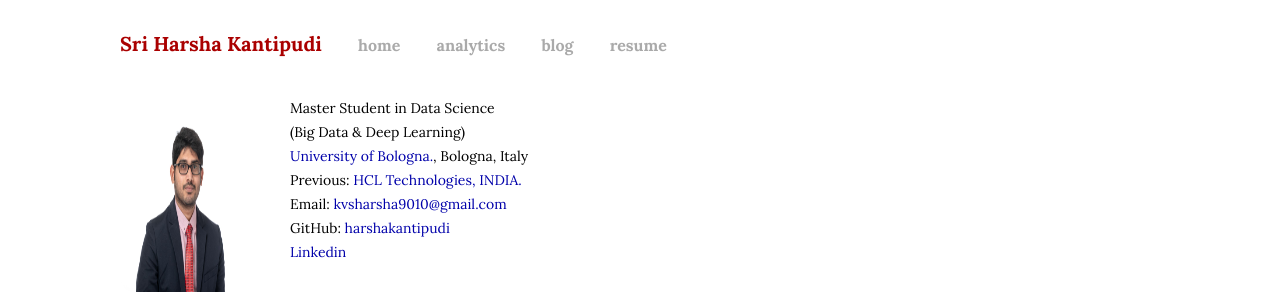
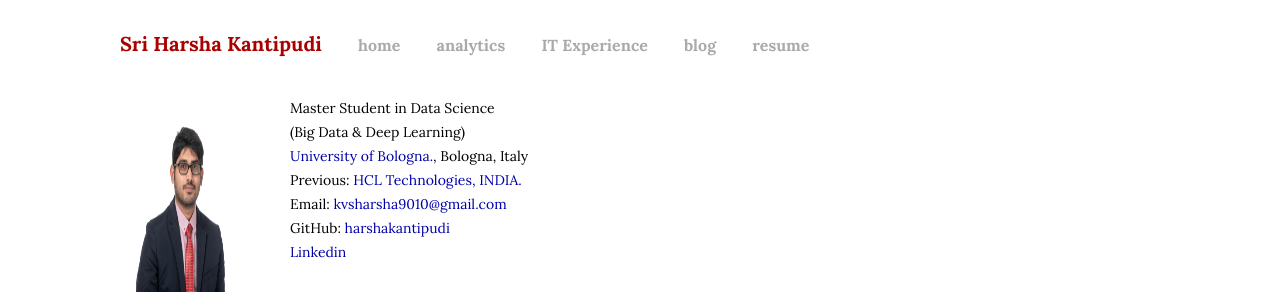
Before and after one commit to harshakantipudi/Harshakantipudi.github.io, a Jekyll site: the page built from index.md, in a window 1280 px wide. Shown: the top 294 px of the page. Built offline with Jekyll 4.4.1, drawn with Linux system fonts in a browser that asks for light colours.

Commit message:
Update header.html

```diff
--- a/_includes/header.html
+++ b/_includes/header.html
@@ -2,6 +2,7 @@
   <h1 class="title"><b><a href="/">Sri Harsha Kantipudi</a></b></h1>
   <a class="extra" href="/">home</a>
   <a class="extra" href="/analytics.html">analytics</a>
+  <a class="extra" href="/IT Experience.html">IT Experience</a>
   <a class="extra" href="/blog.html">blog</a>
   <a class="extra" href="/assets/resume.pdf">resume</a>
 </div>
```
